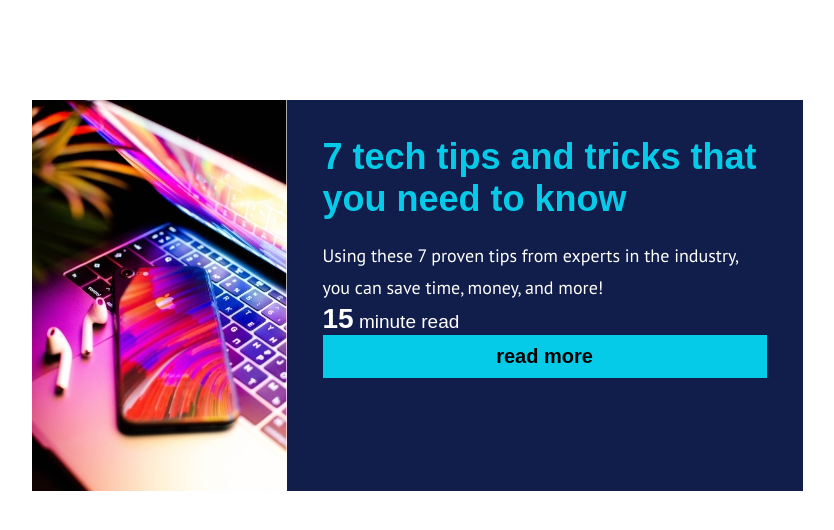
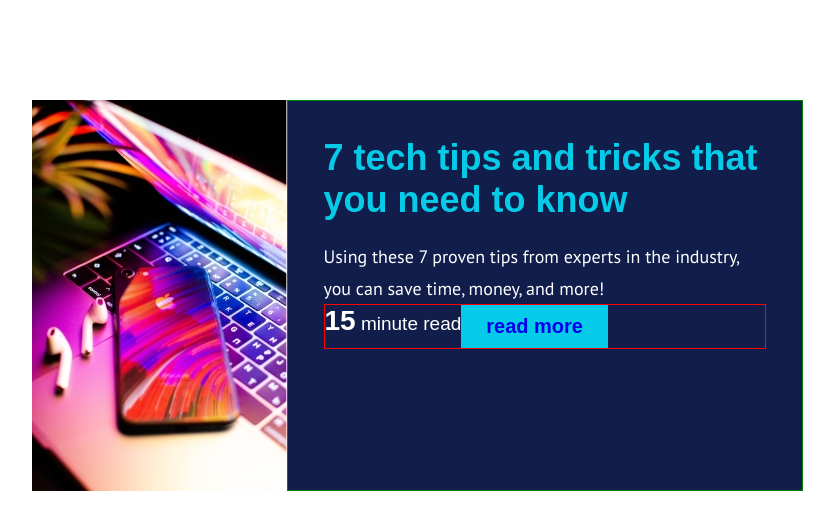
Before and after one commit to atoopdev/article-card, a plain HTML site: page index.html in a window 1280 px wide. Shown: the whole page, without its empty margins (223-1057 px from the left). Drawn offline with Linux system fonts and the light colour scheme; a web font is replaced by a local one.

Commit message:
html tweaks

```diff
--- a/index.html
+++ b/index.html
@@ -14,15 +14,17 @@
     <title>Card Component</title>
 </head>
 <body>
-    <main>
+    <div class="container">
         <img class="hero-img" src="./tech.jpg" alt="half closed laptop with an iphone and earbuds lying across keyboard">
         <div class="content">
-            <h1>7 tech tips and tricks that you need to know</h1>
+            <h2>7 tech tips and tricks that you need to know</h2>
             <p>Using these 7 proven tips from experts in the industry, you can save time, money, and more!</p>
+            <div class="content-bottom">
             <span class="read-time"><strong class="large bold">15</strong> minute read</span>
-            <button class="btn">Read More</button>
+            <a href="#" class="card-btn">Read More</a>
+            </div>
         </div>
-    </main>
+    </div>
 
 </body>
 </html>
--- a/main.css
+++ b/main.css
@@ -20,7 +20,7 @@ font-family: 'PT Sans', sans-serif; */
     margin: 0;
   }
 
-  h1{
+  h2{
       color: #05CBE9;
       font-family: 'Blinker', sans-serif;
       font-weight: bold;
@@ -46,7 +46,7 @@ font-family: 'PT Sans', sans-serif; */
     object-fit: cover;
   }
 
-  main{
+  .container{
       margin: 20px auto;
       width: 320px;
       height: 593px;
@@ -59,6 +59,7 @@ font-family: 'PT Sans', sans-serif; */
       padding: 36px;
       display: flex;
       flex-direction: column;
+      border: 1px solid green;
 
   }
   p{
@@ -68,14 +69,16 @@ font-family: 'PT Sans', sans-serif; */
     line-height: 1.75;
   }
 
+  .content-bottom{
+      display: flex;
+      border: 1px solid red;
+  }
   .read-time{
     font-family: 'Blinker', sans-serif;
     color: #FFFFFF;
     font-weight: 400;
     font-size: 1.1875rem;
-    flex: 0 2 auto;
-    align-self: flex-start;
-
+    /* flex: 0 2 auto; */
   }
 
   .large{
@@ -86,28 +89,27 @@ font-family: 'PT Sans', sans-serif; */
       font-weight: 600;
   }
 
-  .btn{
+  .card-btn{
       background-color: #05CBE9;
       font-family: 'Blinker', sans-serif;
       font-size:1.25rem;
       font-weight:600;
       text-transform: lowercase;
+      text-decoration: none;
       padding: .5em 1.25em;
       border:none;
-      display: inline-block;
-      flex: 0 1 auto;
-
+      /* flex: 0 1 auto;  */
   }
 
   @media(min-width:500px){
-      h1{
+      h2{
           font-size: 2.25rem;
       }
       .hero-img{
         height: 391px;
         width: 255px;
       }
-      main{
+      .container{
           margin: 100px auto;
           height: 391px;
           width: 771px;
```
